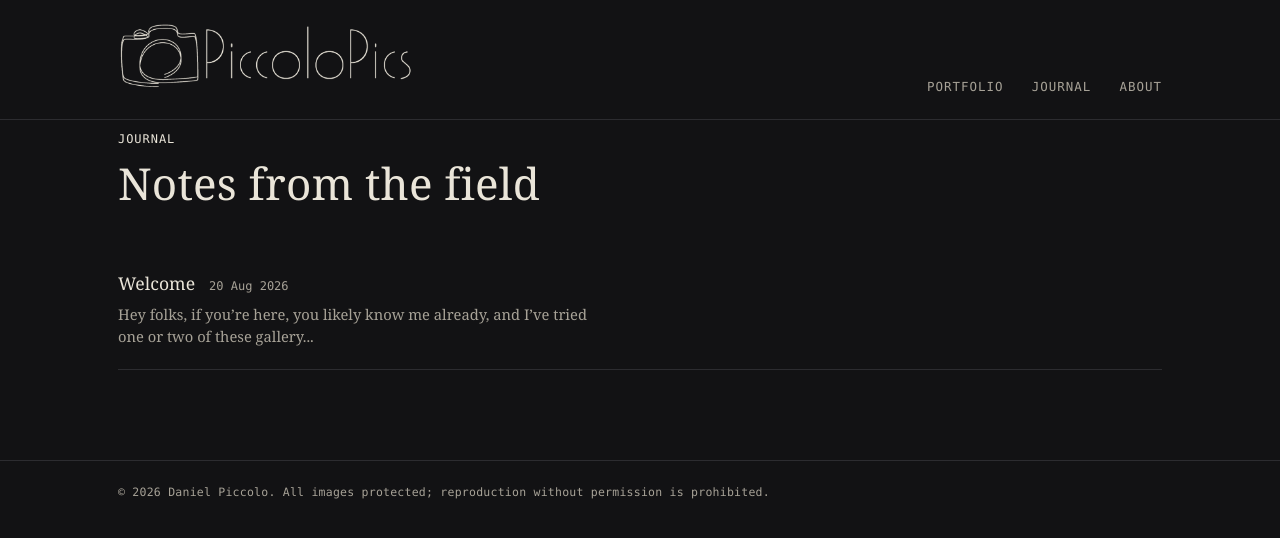
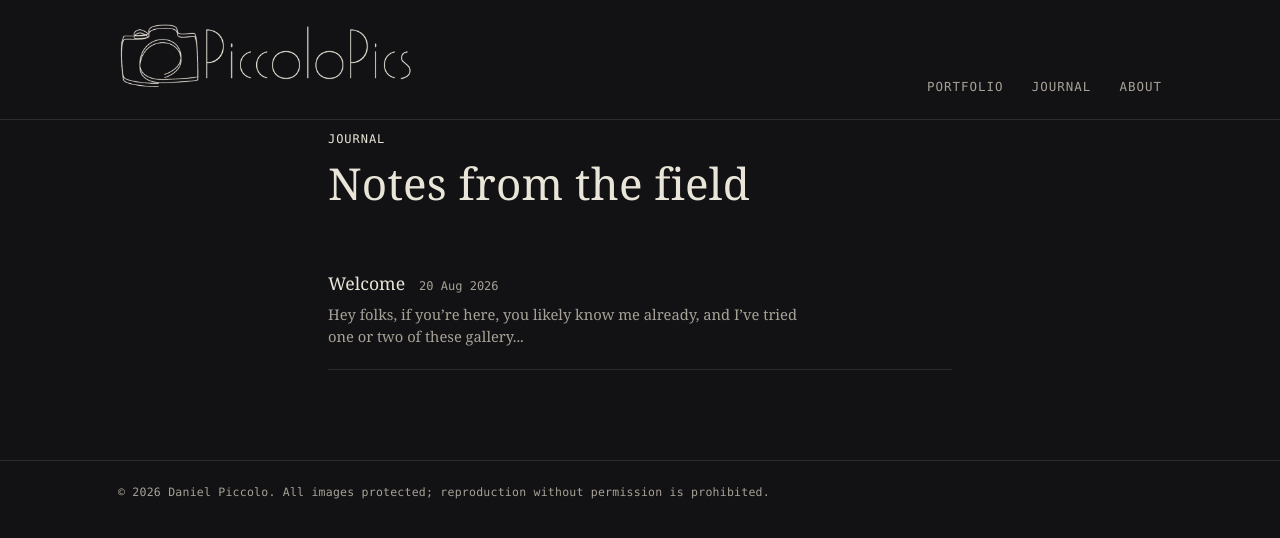
Before and after one commit to moosepic/portfolio, a Jekyll site: the page built from blog.md, in a window 1280 px wide. Shown: the top 538 px of the page. Built offline with Jekyll 4.4.1, drawn with Linux system fonts in a browser that asks for light colours.

Commit message:
refinements to blog list

```diff
--- a/blog.md
+++ b/blog.md
@@ -3,7 +3,7 @@ layout: default
 title: Journal
 permalink: /blog/
 ---
-<section class="wrap">
+<section class="wrap narrow">
   <p class="eyebrow">Journal</p>
   <h1>Notes from the field</h1>
 
```
